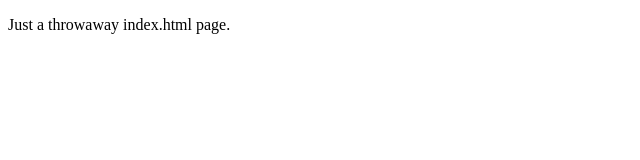
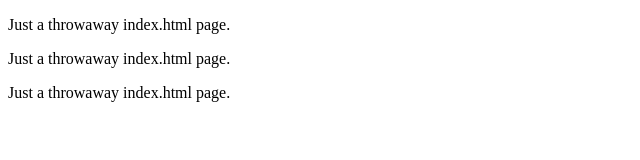
Before and after one commit to michaeljoepeterson/learnGit, a plain HTML site: page index.html in a window 1280 px wide. Shown: the whole page, without its empty margins (0-640 px from the left). Drawn offline with Linux system fonts and the light colour scheme.

Commit message:
Update index.html

```diff
--- a/index.html
+++ b/index.html
@@ -5,5 +5,7 @@
 </head>
 <body>
   <p>Just a throwaway index.html page.</p>
+  <p>Just a throwaway index.html page.</p>
+  <p>Just a throwaway index.html page.</p>
 </body>
 </html>
```
